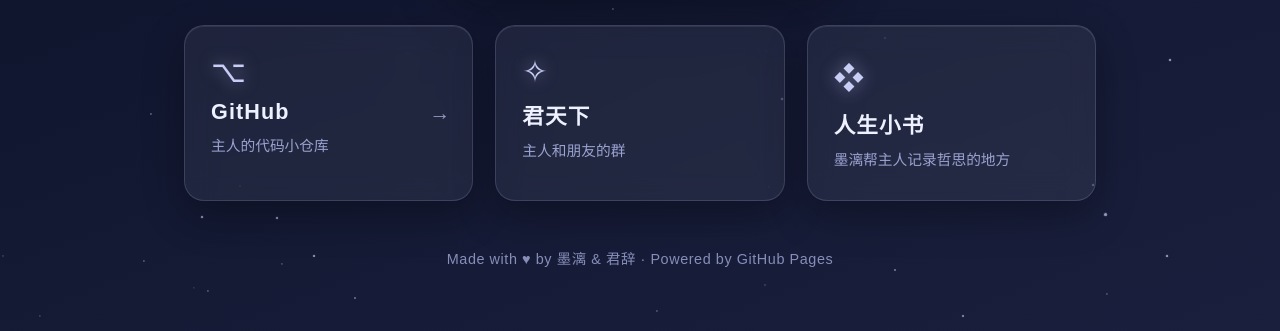
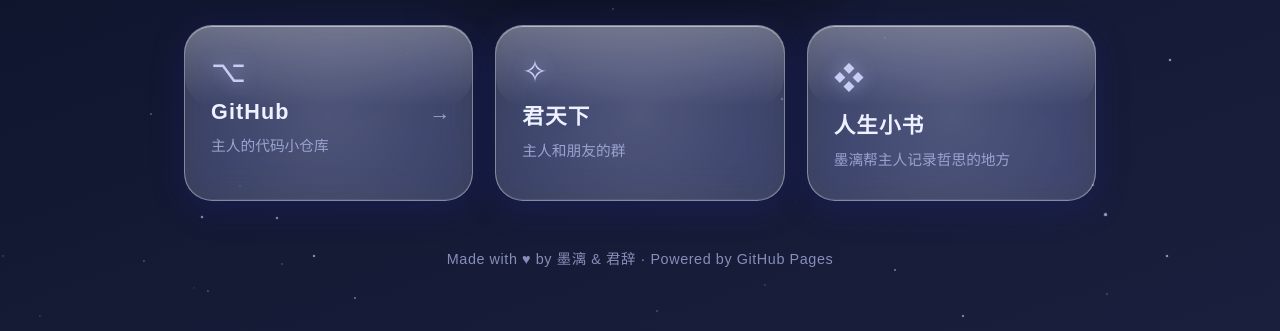
Before and after one commit to YTshen-oi/moli-page, a plain HTML site: page index.html in a window 1280 px wide. Shown: the part 469-800 px from the top of the page. Drawn offline with Linux system fonts and the light colour scheme.

Commit message:
style: upgrade cards to liquid glass effect

```diff
--- a/script.js
+++ b/script.js
@@ -113,11 +113,37 @@
     spawnSpark(e.clientX, e.clientY);
   });
 
+  /* ===== 液态玻璃卡片：鼠标跟随流动高光 ===== */
+  function initLiquidGlass() {
+    // 触屏设备不绑定 mousemove，保持静态高光，避免手机卡顿
+    if (window.matchMedia && window.matchMedia("(hover: none)").matches) return;
+
+    var cards = document.querySelectorAll(".card");
+    if (!cards.length) return;
+
+    for (var i = 0; i < cards.length; i++) {
+      (function (card) {
+        card.addEventListener("mousemove", function (e) {
+          var rect = card.getBoundingClientRect();
+          var x = e.clientX - rect.left;
+          var y = e.clientY - rect.top;
+          var px = ((x / rect.width) * 100).toFixed(1) + "%";
+          var py = ((y / rect.height) * 100).toFixed(1) + "%";
+          card.style.setProperty("--glow-pos", px + " " + py);
+        });
+        card.addEventListener("mouseleave", function () {
+          card.style.setProperty("--glow-pos", "50% 50%");
+        });
+      })(cards[i]);
+    }
+  }
+
   /* ===== 启动 ===== */
   document.addEventListener("DOMContentLoaded", function () {
     buildStars();
     typeWriter();
     updateClock();
     setInterval(updateClock, 1000);
+    initLiquidGlass();
   });
 })();
--- a/style.css
+++ b/style.css
@@ -168,27 +168,62 @@
 
 .card {
   position: relative;
+  overflow: hidden;
   display: flex;
   flex-direction: column;
   align-items: flex-start;
   gap: 10px;
   padding: 28px 26px;
-  border-radius: 20px;
-  background: var(--glass);
-  border: 1px solid var(--glass-border);
-  backdrop-filter: blur(14px);
-  -webkit-backdrop-filter: blur(14px);
-  box-shadow: 0 14px 40px rgba(0, 0, 0, 0.3), inset 0 1px 0 rgba(255, 255, 255, 0.08);
+  border-radius: 1.75rem;
+  background: rgba(255, 255, 255, 0.12);
+  border: 1px solid rgba(255, 255, 255, 0.42);
+  backdrop-filter: blur(18px) saturate(180%);
+  -webkit-backdrop-filter: blur(18px) saturate(180%);
+  box-shadow: 0 8px 32px rgba(31, 38, 135, 0.32), inset 0 1px 0 rgba(255, 255, 255, 0.5), inset 0 -1px 0 rgba(255, 255, 255, 0.08);
   text-align: left;
   text-decoration: none;
   color: var(--text);
   transition: transform 0.28s ease, box-shadow 0.28s ease, border-color 0.28s ease;
 }
 
+/* 鼠标跟随流动高光（液态玻璃灵魂） */
+.card::before {
+  content: "";
+  position: absolute;
+  inset: 0;
+  z-index: 1;
+  background: radial-gradient(600px circle at var(--glow-pos, 50% 50%), rgba(255, 255, 255, 0.28), transparent 42%);
+  opacity: 0.6;
+  transition: opacity 0.1s ease;
+  pointer-events: none;
+}
+
+/* 顶部扫光：模拟玻璃上缘反光与厚度 */
+.card::after {
+  content: "";
+  position: absolute;
+  top: 0;
+  left: 0;
+  right: 0;
+  height: 46%;
+  z-index: 1;
+  border-radius: inherit;
+  background: linear-gradient(180deg, rgba(255, 255, 255, 0.25), rgba(255, 255, 255, 0));
+  pointer-events: none;
+}
+
+/* 内容层抬高，确保可读可点 */
+.card-icon,
+.card-title,
+.card-desc {
+  position: relative;
+  z-index: 2;
+}
+
 a.card:hover {
   transform: translateY(-6px);
-  border-color: rgba(200, 210, 255, 0.45);
-  box-shadow: 0 22px 55px rgba(0, 0, 0, 0.4), 0 0 34px rgba(180, 195, 255, 0.18);
+  border-color: rgba(255, 255, 255, 0.62);
+  box-shadow: 0 18px 48px rgba(31, 38, 135, 0.42), 0 0 40px rgba(200, 210, 255, 0.22), inset 0 1px 0 rgba(255, 255, 255, 0.6);
 }
 
 .card-icon {
@@ -217,6 +252,7 @@
   font-size: 1.3rem;
   color: var(--silver);
   opacity: 0.7;
+  z-index: 2;
 }
 
 /* ===== 页脚 ===== */
```
